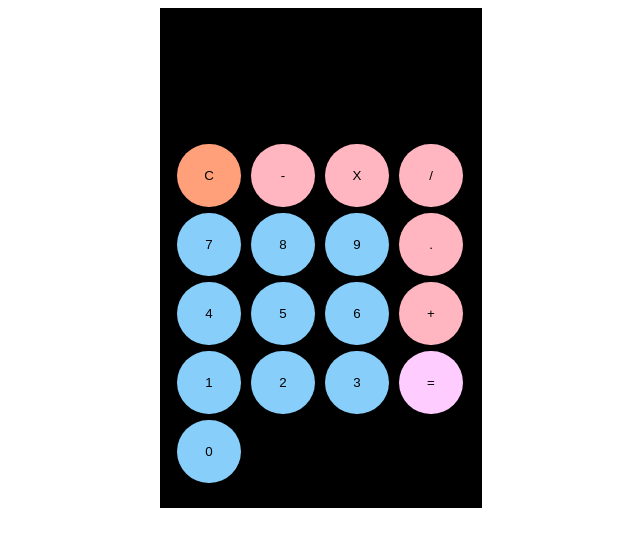
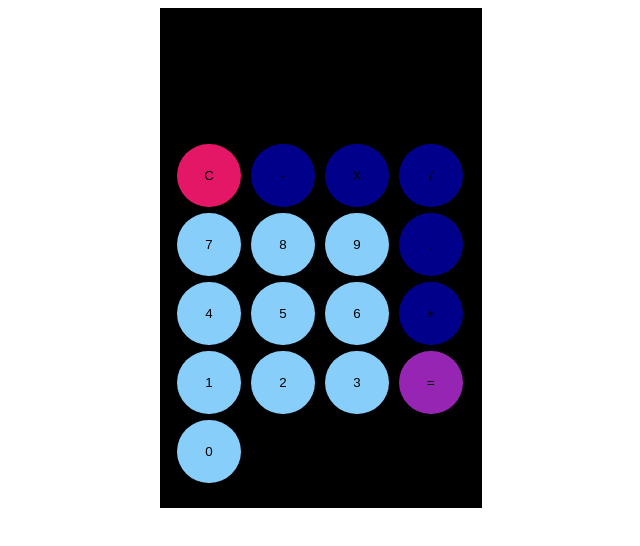
Before and after one commit to KrishnendhuAji/Calculator, a plain HTML site: page index.html in a window 1280 px wide. Shown: the whole page, without its empty margins (248-888 px from the left). Drawn offline with Linux system fonts and the light colour scheme.

Commit message:
changed color

```diff
--- a/index.html
+++ b/index.html
@@ -16,31 +16,31 @@
 
                 <div class="buttons">
                         <div class="row">
-                             <button onclick="clearDisplay()" class="button" style="background:lightsalmon;">C</button>
-                             <button onclick="buttonclick('-')"  class="button" style="background:lightpink;">-</button>
-                             <button onclick="buttonclick('*')"  class="button" style="background:lightpink;">X</button>
-                             <button onclick="buttonclick('/')"  class="button" style="background:lightpink;">/</button>
+                             <button onclick="clearDisplay()" class="button" style="background:rgb(227, 23, 101);">C</button>
+                             <button onclick="buttonclick('-')"  class="button" style="background:darkblue">-</button>
+                             <button onclick="buttonclick('*')"  class="button" style="background:darkblue;">X</button>
+                             <button onclick="buttonclick('/')"  class="button" style="background:darkblue">/</button>
                         </div>
 
                         <div class="row">
                             <button onclick="buttonclick(7)" class="button" style="background:lightskyblue;">7</button>
                             <button onclick="buttonclick(8)" class="button" style="background:lightskyblue;" >8</button>
                             <button onclick="buttonclick(9)" class="button" style="background:lightskyblue;" >9</button>
-                            <button onclick="buttonclick('.')" class="button" style="background:lightpink;">.</button>
+                            <button onclick="buttonclick('.')" class="button" style="background:darkblue">.</button>
                         </div>
 
                         <div class="row">
                             <button onclick="buttonclick(4)" class="button" style="background:lightskyblue;">4</button>
                             <button onclick="buttonclick(5)" class="button" style="background:lightskyblue;">5</button>
                             <button onclick="buttonclick(6)" class="button" style="background:lightskyblue;">6</button>
-                            <button onclick="buttonclick('+')" class="button" style="background:lightpink;">+</button>
+                            <button onclick="buttonclick('+')" class="button" style="background:darkblue;">+</button>
                         </div>
 
                         <div class="row">
                             <button onclick="buttonclick(1)" class="button" style="background:lightskyblue;">1</button>
                             <button onclick="buttonclick(2)" class="button" style="background:lightskyblue;">2</button>
                             <button onclick="buttonclick(3)" class="button" style="background:lightskyblue;">3</button>
-                            <button onclick="equalClick()" class="button" style="background:  	#ffccff;">=</button>
+                            <button onclick="equalClick()" class="button" style="background:#9725b3;">=</button>
                         </div>
 
                         <div class="row">
```
